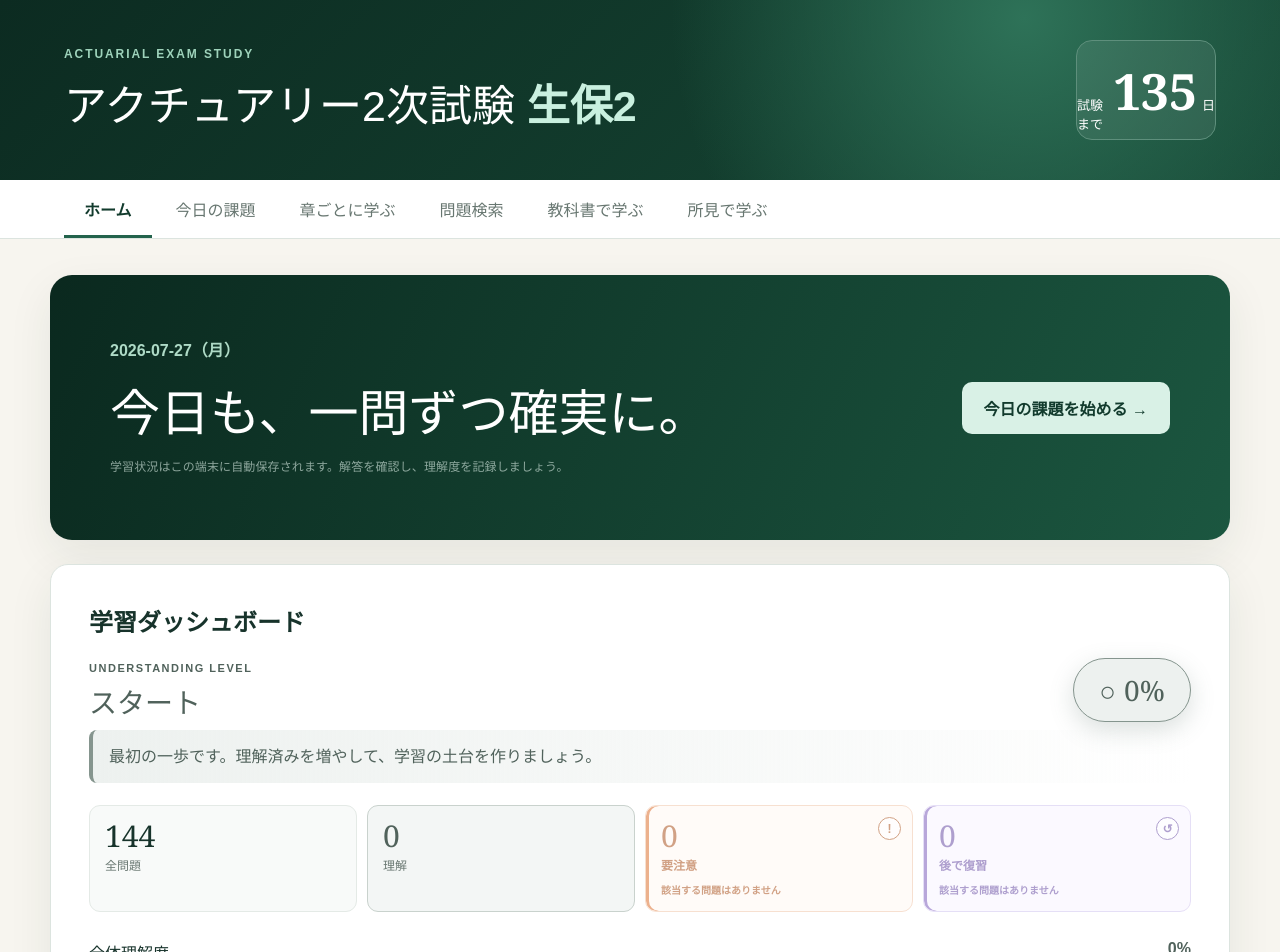
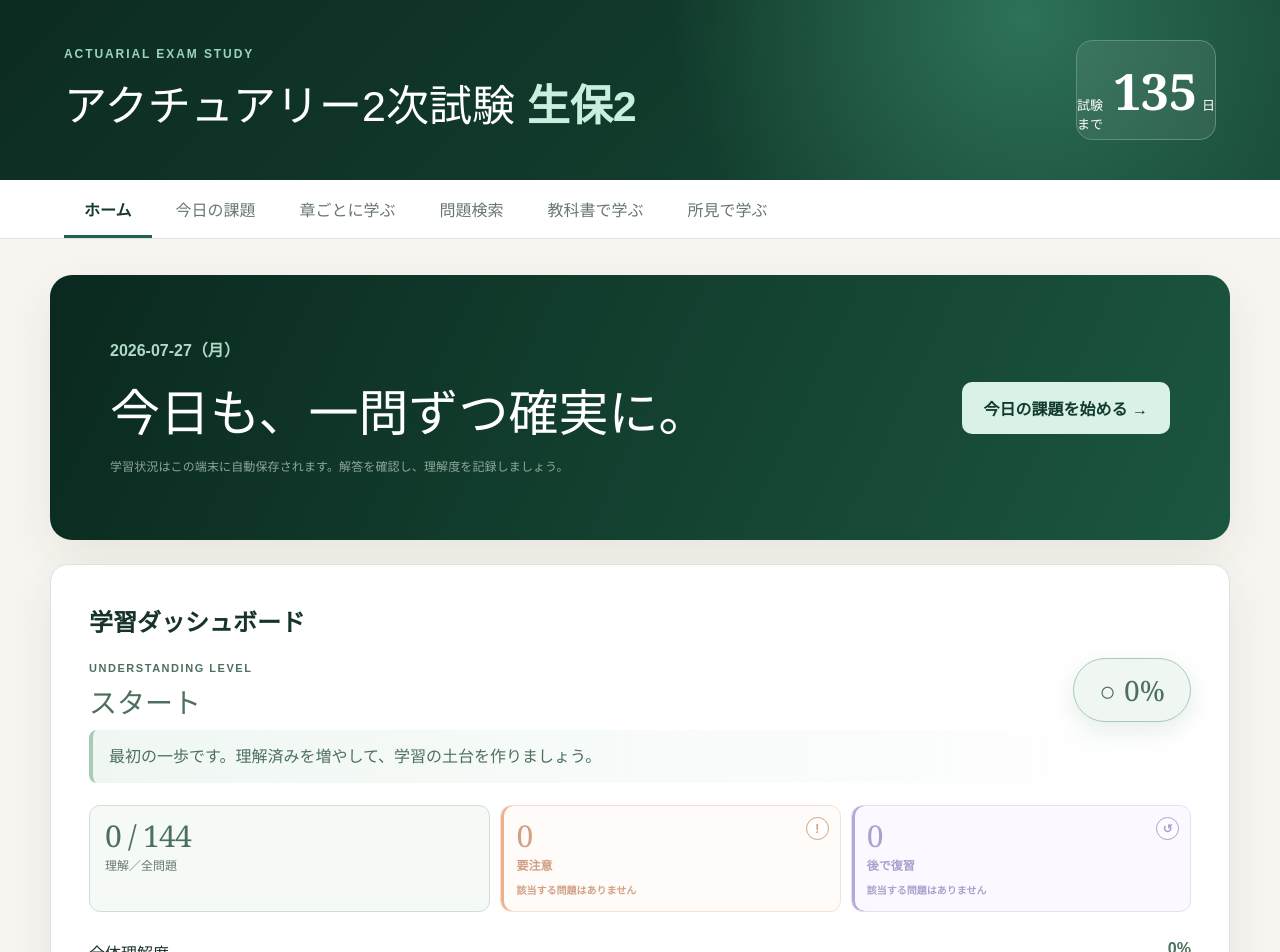
Before and after one commit to yoshi123027-del/actuary-app-seiho2, a Next.js app in the folder vercel/: page / in a window 1280 px wide. Shown: the top 952 px of the page. Built offline with nearby package versions, Linux system fonts and the light colour scheme.

Commit message:
生保2の理解度カードと成長配色を改善
理解数と全問題数を一つのカードに統合し、成長段階を緑の濃淡とゴールドで表現する。

```diff
--- a/vercel/app/globals.css
+++ b/vercel/app/globals.css
@@ -35,27 +35,28 @@ main { width: min(1180px, calc(100% - 40px)); margin: 36px auto 80px; }
 .surface, .question-card, .filter-panel, .timer { margin-top: 24px; padding: clamp(22px, 4vw, 38px); background: white; border: 1px solid var(--line); border-radius: 18px; box-shadow: var(--shadow); }
 .surface > h2 { margin-top: 0; }
 .learning-dashboard {
-  --stage-color: #85958e;
-  --stage-dark: #50625b;
-  --stage-soft: #edf1ef;
-  --stage-glow: rgba(92, 112, 103, .22);
+  --stage-color: #a7cbb7;
+  --stage-dark: #4d705d;
+  --stage-soft: #f0f7f3;
+  --stage-glow: rgba(105, 154, 126, .18);
 }
-.learning-dashboard.stage-growing { --stage-color: #4d79b8; --stage-dark: #2b4f82; --stage-soft: #eaf1fb; --stage-glow: rgba(77, 121, 184, .23); }
-.learning-dashboard.stage-steady { --stage-color: #2d8c86; --stage-dark: #145e59; --stage-soft: #e1f4f2; --stage-glow: rgba(45, 140, 134, .24); }
-.learning-dashboard.stage-final { --stage-color: #2e8a5f; --stage-dark: #17623f; --stage-soft: #e3f4ea; --stage-glow: rgba(46, 138, 95, .25); }
-.learning-dashboard.stage-complete { --stage-color: #c58d18; --stage-dark: #6d4b05; --stage-soft: #fff2c7; --stage-glow: rgba(197, 141, 24, .32); }
+.learning-dashboard.stage-growing { --stage-color: #76ad8e; --stage-dark: #356a4e; --stage-soft: #e5f2e9; --stage-glow: rgba(79, 143, 105, .21); }
+.learning-dashboard.stage-steady { --stage-color: #438f65; --stage-dark: #1f613f; --stage-soft: #d9ebdf; --stage-glow: rgba(45, 128, 81, .23); }
+.learning-dashboard.stage-final { --stage-color: #1f744d; --stage-dark: #0d4d32; --stage-soft: #cee5d7; --stage-glow: rgba(26, 105, 68, .27); }
+.learning-dashboard.stage-complete { --stage-color: #0e5a3a; --stage-dark: #073c27; --stage-soft: #d8e9df; --stage-glow: rgba(14, 90, 58, .3); }
 .dashboard-status { display: flex; align-items: center; justify-content: space-between; gap: 18px; margin-bottom: 8px; }
 .dashboard-status span { color: var(--stage-dark); font-size: 11px; font-weight: 900; letter-spacing: .14em; }
 .dashboard-status h3 { margin: 5px 0 0; color: var(--stage-dark); font: 28px Georgia, "Yu Mincho", serif; }
 .dashboard-status > strong { min-width: 118px; padding: 12px 18px; color: var(--stage-dark); background: var(--stage-soft); border: 1px solid var(--stage-color); border-radius: 999px; text-align: center; font: 28px Georgia, serif; box-shadow: 0 8px 24px var(--stage-glow); }
 .dashboard-status > strong b { margin-right: 8px; font-family: inherit; }
 .motivation-message { margin: 0 0 22px; padding: 13px 16px; color: var(--stage-dark); background: linear-gradient(90deg, var(--stage-soft), transparent); border-left: 4px solid var(--stage-color); border-radius: 8px; line-height: 1.7; }
-.stats { display: grid; grid-template-columns: repeat(4, 1fr); gap: 10px; }
+.stats { display: grid; grid-template-columns: minmax(0, 1.18fr) repeat(2, minmax(0, 1fr)); gap: 10px; }
 .stat { position: relative; width: 100%; min-height: 96px; padding: 14px 15px; color: var(--ink); background: rgba(246, 248, 247, .72); border: 1px solid #e4eae6; border-radius: 11px; text-align: left; box-shadow: none; }
 .stat strong { display: block; font: 30px Georgia, serif; line-height: 1.05; }
 .stat > span:not(.stat-icon) { display: block; margin-top: 4px; color: var(--muted); font-size: 12px; }
 .stat small { display: block; margin-top: 9px; color: currentColor; font-size: 10px; font-weight: 800; }
-.learning-dashboard .stat.green { color: var(--stage-dark); background: color-mix(in srgb, var(--stage-soft) 64%, white); border-color: color-mix(in srgb, var(--stage-color) 28%, #e4eae6); }
+.learning-dashboard .stat.understanding { color: var(--stage-dark); background: color-mix(in srgb, var(--stage-soft) 68%, white); border-color: color-mix(in srgb, var(--stage-color) 34%, #e4eae6); }
+.learning-dashboard .stat.understanding strong { letter-spacing: -.025em; }
 .stat.caution { color: #a94d16; background: #fff8f3; border-color: #f0c4a7; box-shadow: inset 3px 0 #dc6a27; }
 .stat.review { color: #6548a3; background: #f8f5ff; border-color: #cfc2ee; box-shadow: inset 3px 0 #7958ba; }
 .stat.caution > span:not(.stat-icon), .stat.review > span:not(.stat-icon) { color: currentColor; font-weight: 800; }
@@ -69,7 +70,10 @@ main { width: min(1180px, calc(100% - 40px)); margin: 36px auto 80px; }
 .progress-block > small { display: block; margin-top: 9px; color: var(--muted); font-size: 12px; text-align: right; }
 .understanding-track { width: 100%; height: 14px; margin-top: 10px; overflow: hidden; background: #e6ebe8; border-radius: 999px; box-shadow: inset 0 1px 3px rgba(23, 51, 43, .09); }
 .understanding-fill { height: 100%; min-width: 0; background: linear-gradient(90deg, color-mix(in srgb, var(--stage-color) 70%, white), var(--stage-color)); border-radius: inherit; box-shadow: 0 0 18px var(--stage-glow); transition: width .45s ease, background .35s ease; }
-.stage-complete .understanding-fill { animation: achievement-glow 1.8s ease-in-out infinite alternate; }
+.stage-complete .dashboard-status > strong { color: #5f4509; background: linear-gradient(135deg, #fff7d9, #e3efe8); border-color: #c79a32; box-shadow: 0 8px 26px rgba(150, 111, 25, .27); }
+.stage-complete .motivation-message { border-left-color: #c79a32; }
+.stage-complete .stat.understanding { border-color: #d3b96f; box-shadow: inset 3px 0 #c79a32; }
+.stage-complete .understanding-fill { background: linear-gradient(90deg, #2f8b60 0%, #0e5a3a 78%, #d3a642 100%); animation: achievement-glow 1.8s ease-in-out infinite alternate; }
 @keyframes achievement-glow { to { filter: brightness(1.15); box-shadow: 0 0 24px var(--stage-glow); } }
 progress { width: 100%; height: 9px; accent-color: var(--stage-color, var(--green-2)); }
 .chapter-grid { display: grid; grid-template-columns: repeat(auto-fit, minmax(145px, 1fr)); gap: 10px; }
@@ -151,7 +155,8 @@ footer { padding: 34px; color: #9cb3aa; text-align: center; background: var(--gr
   main { width: min(100% - 24px, 1180px); margin-top: 18px; }
   .hero { align-items: flex-start; flex-direction: column; }
   .hero button { width: 100%; }
-  .stats { grid-template-columns: repeat(2, 1fr); }
+  .stats { grid-template-columns: repeat(2, minmax(0, 1fr)); }
+  .learning-dashboard .stat.understanding { grid-column: 1 / -1; }
   .dashboard-status { align-items: flex-start; }
   .dashboard-status > strong { min-width: 96px; padding: 10px 12px; font-size: 23px; }
   .motivation-message { font-size: 13px; }
--- a/vercel/app/page.js
+++ b/vercel/app/page.js
@@ -442,8 +442,7 @@ function Dashboard({ questions, progress, onOpenCaution, onOpenReview, onOpenCha
       </div>
       <p className="motivation-message">{stage.message}</p>
       <div className="stats">
-        <Stat value={questions.length} label="全問題" />
-        <Stat value={understood} label="理解" tone="green" />
+        <Stat value={`${understood} / ${questions.length}`} label="理解／全問題" tone="understanding" />
         <Stat value={caution} label="要注意" tone="caution" icon="!" onClick={onOpenCaution} disabled={caution === 0} />
         <Stat value={review} label="後で復習" tone="review" icon="↺" onClick={onOpenReview} disabled={review === 0} />
       </div>
```
